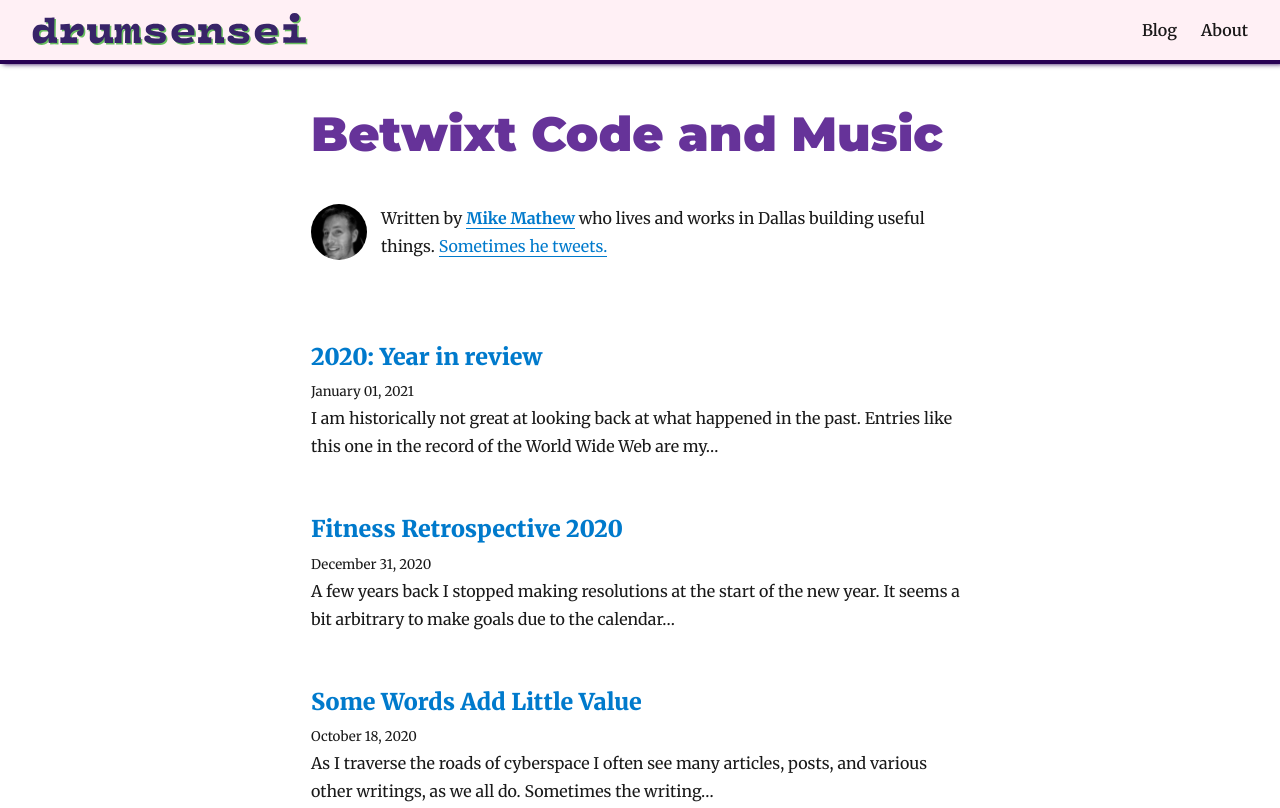
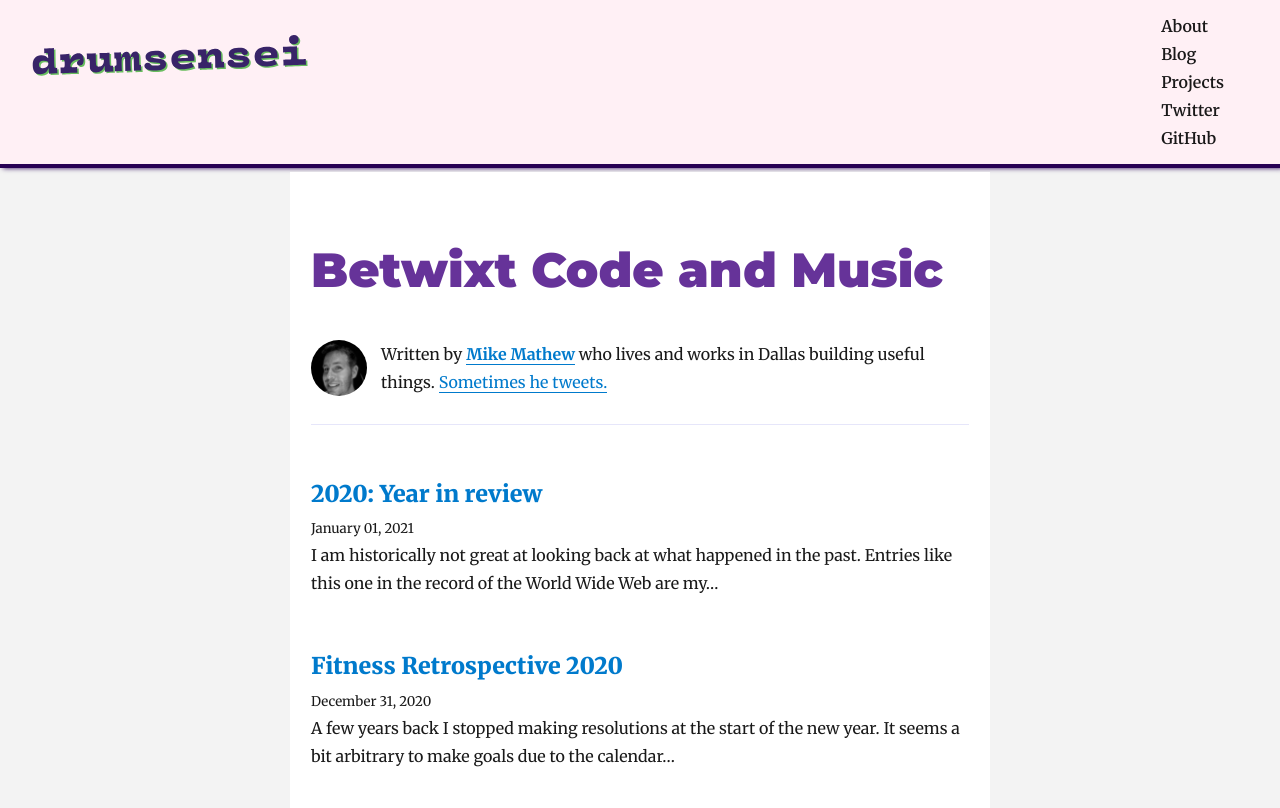
Before and after one commit to m2mathew/drumsensei-blog, a Gatsby site: page / in a window 1280 px wide. Shown: the top 808 px of the page. Built offline with nearby package versions, Linux system fonts and the light colour scheme; Gatsby itself is replaced by a stand-in of ours; some packages are replaced by stand-ins of ours.

Commit message:
update layout, nav and logo, add links to nav

```diff
--- a/src/components/Bio.js
+++ b/src/components/Bio.js
@@ -14,6 +14,7 @@ class Bio extends React.Component {
     return (
       <div
         style={{
+          borderBottom: '1px solid lavender',
           display: 'flex',
           marginBottom: rhythm(2),
         }}
--- a/src/components/Layout.js
+++ b/src/components/Layout.js
@@ -11,6 +11,7 @@ import Footer from './Footer';
 import { rhythm, scale } from '../utils/typography';
 
 // Local Variables
+const NAV_HEIGHT = 104;
 const PrestoDarkPurple = '#280154';
 const SMALL_SCREEN_SIZE = 500;
 
@@ -45,13 +46,14 @@ class Layout extends Component {
     let header;
 
     if (location.pathname === rootPath) {
+      const headerScale = isSmallScreen ? scale(0.9) : scale(1.2)
+
       header = (
         <h1
           style={{
             color: 'rebeccapurple',
-            ...scale(1.2),
+            ...headerScale,
             marginBottom: rhythm(1.5),
-            marginTop: 64,
           }}
         >
           <div
@@ -71,7 +73,6 @@ class Layout extends Component {
           style={{
             color: 'rebeccapurple',
             fontFamily: 'Montserrat, sans-serif',
-            marginTop: 64,
             marginBottom: rhythm(-1),
           }}
         >
@@ -87,8 +88,13 @@ class Layout extends Component {
         </h3>
       )
     }
+
     return (
-      <div>
+      <div
+        style={{
+          background: '#f3f3f3',
+        }}
+      >
         <nav
           style={{
             background: 'lavenderblush',
@@ -96,9 +102,8 @@ class Layout extends Component {
             boxShadow: `3px 0 5px ${PrestoDarkPurple}`,
             display: 'flex',
             alignItems: 'center',
-            height: 64,
+            minHeight: NAV_HEIGHT,
             padding: '12px 32px',
-            position: 'fixed',
             width: '100%',
             zIndex: 1000,
           }}
@@ -111,7 +116,13 @@ class Layout extends Component {
               width: '100%',
             }}
           >
-            <div>
+            <div
+              style={{
+                alignSelf: 'flex-start',
+                display: 'flex',
+                marginTop: 16,
+              }}
+            >
               <Link
                 to="/"
                 style={{
@@ -123,12 +134,28 @@ class Layout extends Component {
                 <DsLogo
                   svgStyles={{
                     height: isSmallScreen ? 32 : 48,
-                    transform: 'translateY(10px)',
+                    transform: 'translateY(10px) rotate(-2deg)',
                   }}
                 />
               </Link>
             </div>
-            <div>
+            <div
+              style={{
+                display: 'flex',
+                flexDirection: 'column',
+              }}
+            >
+              <Link
+                to="/about"
+                style={{
+                  boxShadow: 'none',
+                  color: 'inherit',
+                  fontWeight: 600,
+                  textDecoration: 'none',
+                }}
+              >
+                About
+              </Link>
               <Link
                 to="/"
                 style={{
@@ -141,26 +168,53 @@ class Layout extends Component {
               >
                 Blog
               </Link>
-              <Link
-                to="/about"
+              <a
+                href="https://www.mikemathew.com/"
                 style={{
                   boxShadow: 'none',
                   color: 'inherit',
                   fontWeight: 600,
+                  marginRight: 24,
                   textDecoration: 'none',
                 }}
               >
-                About
-              </Link>
+                Projects
+              </a>
+              <a
+                href="https://twitter.com/drumsensei"
+                style={{
+                  boxShadow: 'none',
+                  color: 'inherit',
+                  fontWeight: 600,
+                  marginRight: 24,
+                  textDecoration: 'none',
+                }}
+              >
+                Twitter
+              </a>
+              <a
+                href="https://github.com/m2mathew/"
+                style={{
+                  boxShadow: 'none',
+                  color: 'inherit',
+                  fontWeight: 600,
+                  marginRight: 24,
+                  textDecoration: 'none',
+                }}
+              >
+                GitHub
+              </a>
             </div>
           </div>
         </nav>
         <main
           style={{
+            background: 'white',
             marginLeft: 'auto',
             marginRight: 'auto',
+            marginTop: 4,
             maxWidth: rhythm(25),
-            padding: `${rhythm(1.5)} ${rhythm(3 / 4)}`,
+            padding: `${rhythm(0.5)} ${rhythm(3 / 4)}`,
           }}
         >
           {header}
--- a/src/pages/fitness-retrospective-2020/index.md
+++ b/src/pages/fitness-retrospective-2020/index.md
@@ -4,7 +4,7 @@ date: "2020-12-31"
 length: "4 min read"
 ---
 
-![home gym image courtesy of freepik.com](./gradient-home-gym-with-different-elements.jpg)
+![home gym - image courtesy of freepik.com](./gradient-home-gym-with-different-elements.jpg)
 
 A few years back I stopped making resolutions at the start of the new year. It seems a bit arbitrary to make goals due to the calendar turning to a different day with an incremented year. I know this makes me sound like a snarky old man — not much argument here — but I think it best to set goals and/or establish new habits as soon as one is able. That being said, I have been pinning an area of _focus_ to each year, not a specific goal but more of a domain.
 
```
